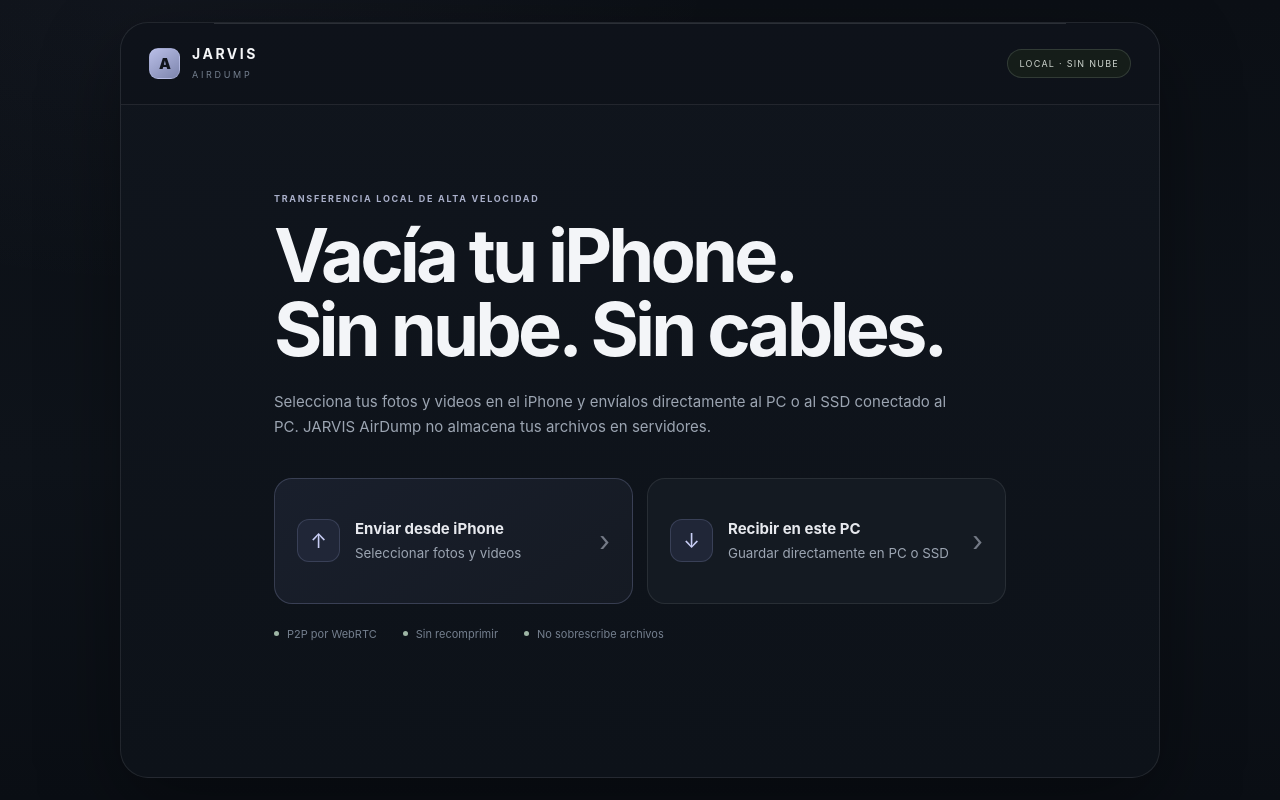
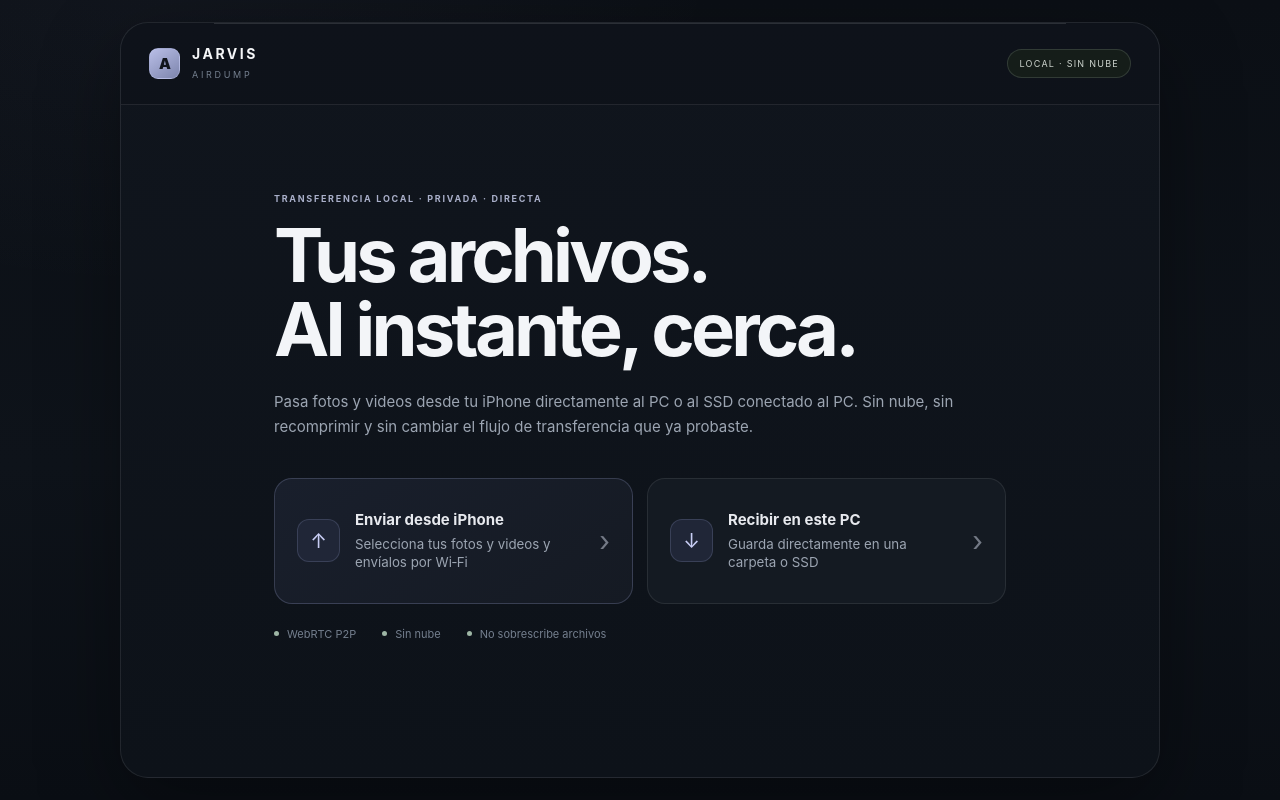
Before and after one commit to Anfaliz1703/JARVIS-AirDump, a React (Vite) app: page / in a window 1280 px wide. Built offline with nearby package versions, Linux system fonts and the light colour scheme.

Commit message:
style: align home copy with restrained product mockup

```diff
--- a/src/features/Home.tsx
+++ b/src/features/Home.tsx
@@ -11,11 +11,11 @@
   return (
     <div className="view home-view">
       <div className="hero-copy">
-        <span className="eyebrow">TRANSFERENCIA LOCAL DE ALTA VELOCIDAD</span>
-        <h1>Vacía tu iPhone.<br />Sin nube. Sin cables.</h1>
+        <span className="eyebrow">TRANSFERENCIA LOCAL · PRIVADA · DIRECTA</span>
+        <h1>Tus archivos.<br />Al instante, cerca.</h1>
         <p>
-          Selecciona tus fotos y videos en el iPhone y envíalos directamente al PC o al SSD conectado al PC.
-          JARVIS AirDump no almacena tus archivos en servidores.
+          Pasa fotos y videos desde tu iPhone directamente al PC o al SSD conectado al PC.
+          Sin nube, sin recomprimir y sin cambiar el flujo de transferencia que ya probaste.
         </p>
       </div>
 
@@ -24,7 +24,7 @@
           <span className="mode-icon">↑</span>
           <span className="mode-copy">
             <strong>Enviar desde iPhone</strong>
-            <small>Seleccionar fotos y videos</small>
+            <small>Selecciona tus fotos y videos y envíalos por Wi‑Fi</small>
           </span>
           <span className="arrow">›</span>
         </button>
@@ -33,15 +33,15 @@
           <span className="mode-icon">↓</span>
           <span className="mode-copy">
             <strong>Recibir en este PC</strong>
-            <small>{canReceive ? 'Guardar directamente en PC o SSD' : 'Requiere Chrome o Edge en Windows'}</small>
+            <small>{canReceive ? 'Guarda directamente en una carpeta o SSD' : 'Requiere Chrome o Edge en Windows'}</small>
           </span>
           <span className="arrow">›</span>
         </button>
       </div>
 
       <div className="trust-row">
-        <span><i /> P2P por WebRTC</span>
-        <span><i /> Sin recomprimir</span>
+        <span><i /> WebRTC P2P</span>
+        <span><i /> Sin nube</span>
         <span><i /> No sobrescribe archivos</span>
       </div>
     </div>
```
